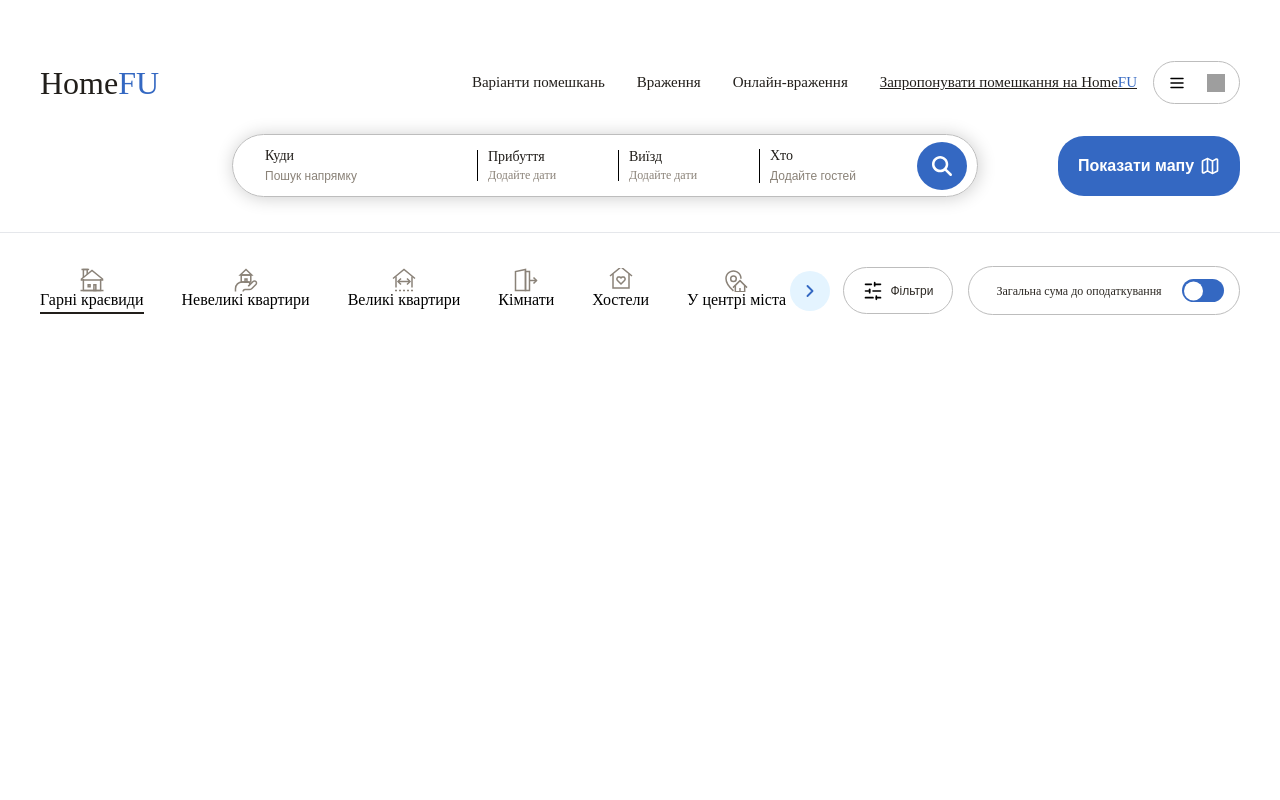
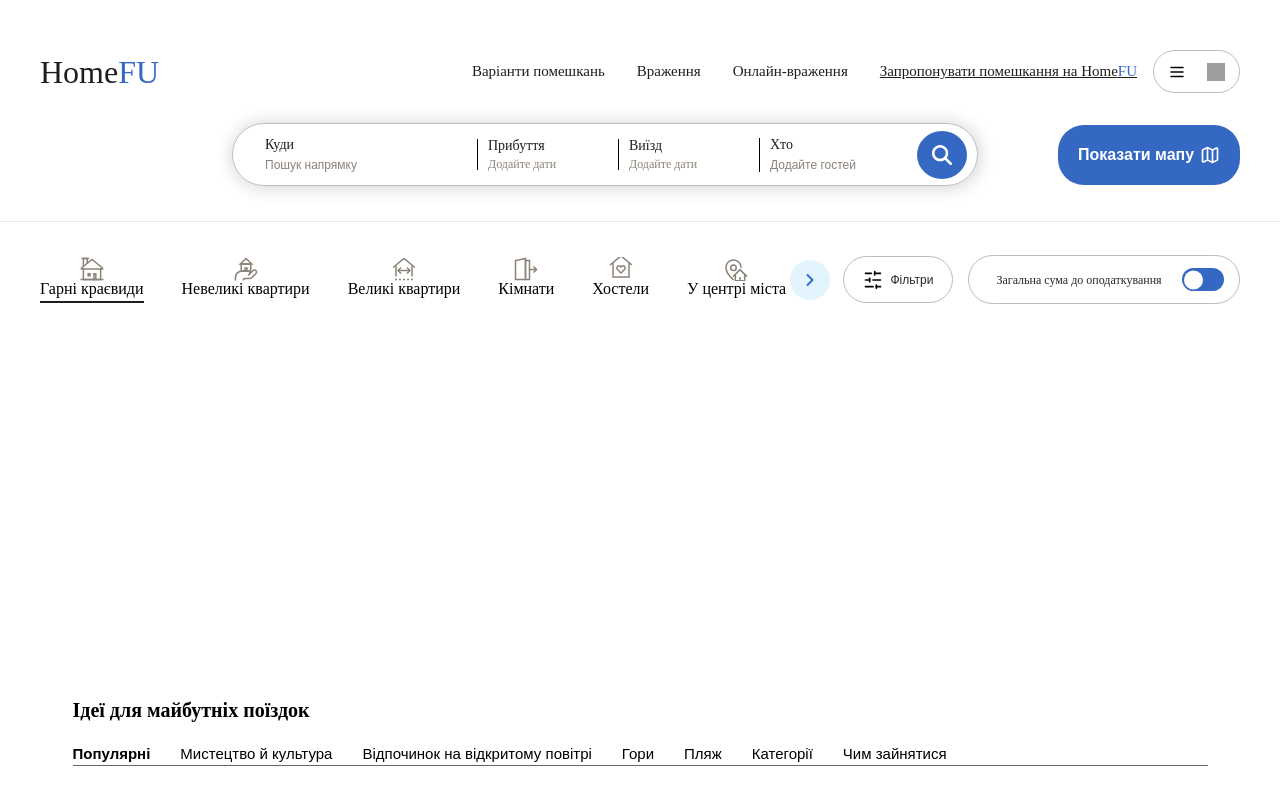
Before and after one commit to HomeFU/home-fu-frontend-public, a React (Vite) app in the folder home-fu/: page / in a window 1280 px wide. Shown: the top 800 px of the page. Built offline with nearby package versions, Linux system fonts and the light colour scheme; grey boxes are pictures that could not be loaded; a web font is replaced by a local one.

Commit message:
feature/created first step

```diff
--- a/home-fu/src/components/Footer/footer.module.scss
+++ b/home-fu/src/components/Footer/footer.module.scss
@@ -33,7 +33,7 @@
 
 .wrapper {
     width: 1135px;
-    margin: 600px auto 0 auto;
+    margin: 700px auto 0 auto;
 
     @include tablet {
         width: 90%;
--- a/home-fu/src/components/Header/header.module.scss
+++ b/home-fu/src/components/Header/header.module.scss
@@ -5,9 +5,14 @@
 }
 
 .header {
-    padding-top: 61px;
-
+    padding-top: 50px;
+    width: 100%;
+    position: fixed;
+    top: 0;
+    background: white;
+    overflow: hidden;
     @media (max-width:768px) {
+        position: static;
         padding-top: 35px;
     }
 }
@@ -140,6 +145,7 @@
     justify-content: end;
     margin-top: 30px;
     position: relative;
+    z-index: 3;
     // overflow: hidden;
 
     @media (max-width: 1024px) {
--- a/home-fu/src/pages/Home/Home.tsx
+++ b/home-fu/src/pages/Home/Home.tsx
@@ -8,19 +8,7 @@ import { FilterBar } from "../CategoryBar/FilterBar/filterbar";
 const Home = () => {
     return (<>
         <Header></Header>
-            <main></main>
-            {/* <main className = {style.main}>
-                <div className={style.divider}></div>
-                <div className={style.container}>
-                    <div className= {style.categoryBar}>
-                        <FilterBar></FilterBar>
-                        <div className={style.wrapperFilterSumButton}>
-                            <FilterButton></FilterButton>
-                            <SumButton></SumButton>
-                        </div>
-                    </div>
-                </div>
-            </main>  */}
+        <main></main>
         <Footer></Footer>
     </>)
 }
```
